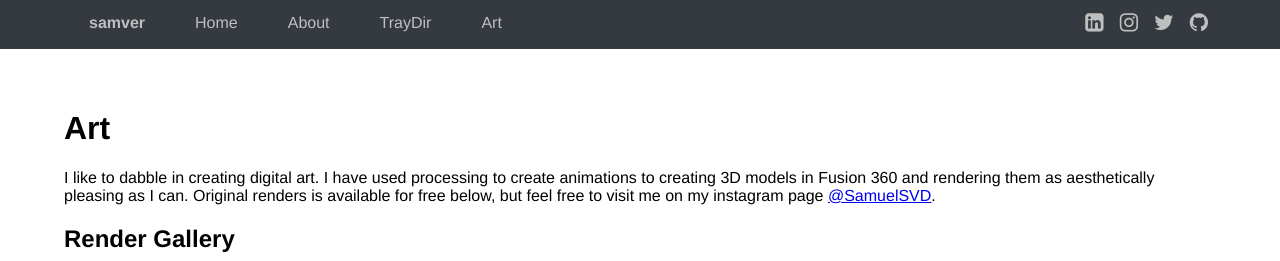
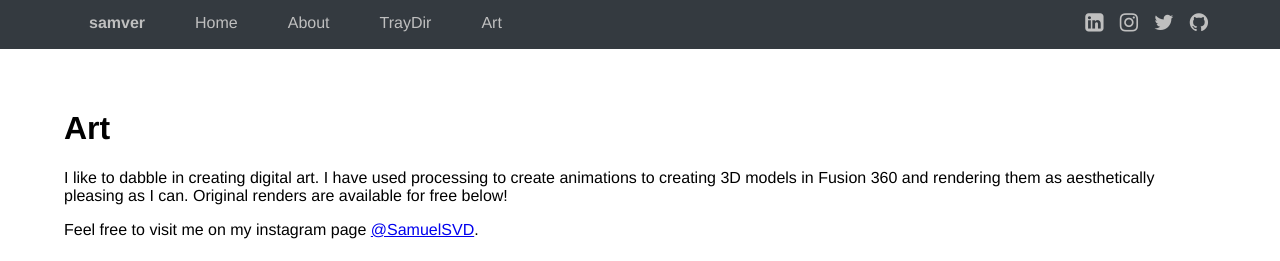
Before and after one commit to SamuelSVD/samver, an Angular app: page /art in a window 1280 px wide. Shown: the top 261 px of the page. Built offline with nearby package versions, Linux system fonts and the light colour scheme.

Commit message:
Spelling fix

```diff
--- a/src/svd/art/art.component.html
+++ b/src/svd/art/art.component.html
@@ -1,6 +1,8 @@
 <h1>Art</h1>
-<p>I like to dabble in creating digital art. I have used processing to create animations to creating 3D models in Fusion 360 and
-    rendering them as aesthetically pleasing as I can. Original renders is available for free below, but feel free to
+<p>I like to dabble in creating digital art. I have used processing to create animations to creating 3D models in Fusion
+    360 and
+    rendering them as aesthetically pleasing as I can. Original renders are available for free below!</p>
+<p>Feel free to
     visit me on my instagram page <a href='https://instagram.com/SamuelSVD'>@SamuelSVD</a>.</p>
 
 <h2>Render Gallery</h2>
```
Also changed, not shown: 3 other files (tests, documents, lock files or other folders).
